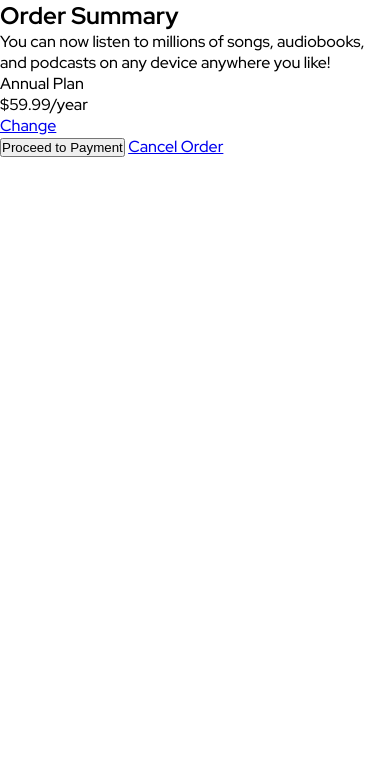
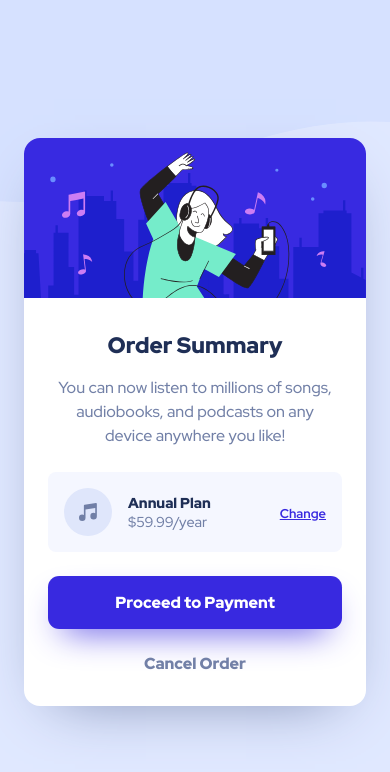
Before and after one commit to serhii-bielik/fm-order-summary-component, a plain HTML site: page index.html in a window 390 px wide. Drawn offline with Linux system fonts and the light colour scheme.

Commit message:
add mobile first layout

```diff
--- a/index.html
+++ b/index.html
@@ -35,9 +35,11 @@
               <div class="order-row__item-type">Annual Plan</div>
               <div class="order-row__item-price">$59.99/year</div>
             </div>
-            <div class="order-row__action"><a href="#change">Change</a></div>
+            <div><a href="#change" class="order-row__action">Change</a></div>
           </div>
-          <button class="order__pay">Proceed to Payment</button>
+          <div class="order-pay">
+            <button class="order__pay">Proceed to Payment</button>
+          </div>
           <a href="#cancel" class="order__cancel">Cancel Order</a>
         </div>
       </section>
--- a/style.css
+++ b/style.css
@@ -7,6 +7,7 @@
 }
 
 :root {
+  --clr-white: #ffffff;
   --clr-pale-blue: #e0e8ff;
   --clr-bright-blue: #3829e0;
   --clr-very-pale-blue: #f5f7ff;
@@ -17,4 +18,124 @@
 body {
   font-family: 'Red Hat Display', sans-serif;
   font-size: 16px;
+  color: var(--clr-desaturated-blue);
+  background-color: var(--clr-pale-blue);
 }
+
+.container {
+  display: flex;
+  justify-content: center;
+  align-items: center;
+  min-height: 100vh;
+  min-height: 100svh;
+  background-image: url('./images/pattern-background-mobile.svg');
+  background-repeat: repeat-x;
+  background-size: contain;
+}
+
+.order {
+  margin: 0 1.5rem;
+  border-radius: 1rem;
+  text-align: center;
+  overflow: hidden;
+  background-color: var(--clr-white);
+  box-shadow: rgba(255, 255, 255, 0.1) 0px 1px 1px 0px inset,
+    var(--clr-desaturated-blue) 0px 20px 60px -30px;
+}
+
+.order__head-img {
+  height: 160px;
+  background-image: url('./images/illustration-hero.svg');
+  background-repeat: no-repeat;
+  background-size: cover;
+}
+
+.order__content {
+  padding: 2rem 1.5rem;
+}
+
+.order__title {
+  font-size: 1.4rem;
+  font-weight: 900;
+  color: var(--clr-dark-blue);
+  margin-bottom: 1rem;
+}
+
+.order__description {
+  padding: 0 0.5rem;
+  margin-bottom: 1.5rem;
+  line-height: 1.5rem;
+}
+
+.order-row {
+  display: flex;
+  align-items: center;
+  padding: 1rem;
+  margin-bottom: 1.5rem;
+  background-color: var(--clr-very-pale-blue);
+  border-radius: 0.5rem;
+}
+.order-row__icon {
+  width: 48px;
+  height: 48px;
+  background-image: url('./images/icon-music.svg');
+  background-repeat: no-repeat;
+  background-size: cover;
+}
+.order-row__item {
+  font-size: 0.9rem;
+  padding-left: 1rem;
+  text-align: left;
+  flex-grow: 1;
+}
+
+.order-row__item-type {
+  font-weight: 900;
+  color: var(--clr-dark-blue);
+}
+
+.order-row__action {
+  font-size: 0.8rem;
+  font-weight: 700;
+  color: var(--clr-bright-blue);
+  transition: all 0.3s ease;
+}
+.order-row__action:hover {
+  text-decoration: none;
+  opacity: 0.7;
+}
+
+.order__pay {
+  width: 100%;
+  padding: 1rem;
+  font-family: 'Red Hat Display', sans-serif;
+  font-size: 1rem;
+  font-weight: 900;
+  color: var(--clr-white);
+  background-color: var(--clr-bright-blue);
+  border: none;
+  border-radius: 0.7rem;
+  box-shadow: var(--clr-bright-blue) 0px 15px 35px -15px;
+  cursor: pointer;
+  transition: all 0.3s ease;
+}
+
+.order__pay:hover {
+  opacity: 0.7;
+}
+
+.order-pay {
+  margin-bottom: 1.5rem;
+}
+
+.order__cancel {
+  font-size: 1rem;
+  font-weight: 900;
+  color: var(--clr-desaturated-blue);
+  text-decoration: none;
+  transition: all 0.3s ease;
+}
+
+.order__cancel:hover {
+  color: var(--clr-dark-blue);
+}
```
Also changed, not shown: 1 other file.
